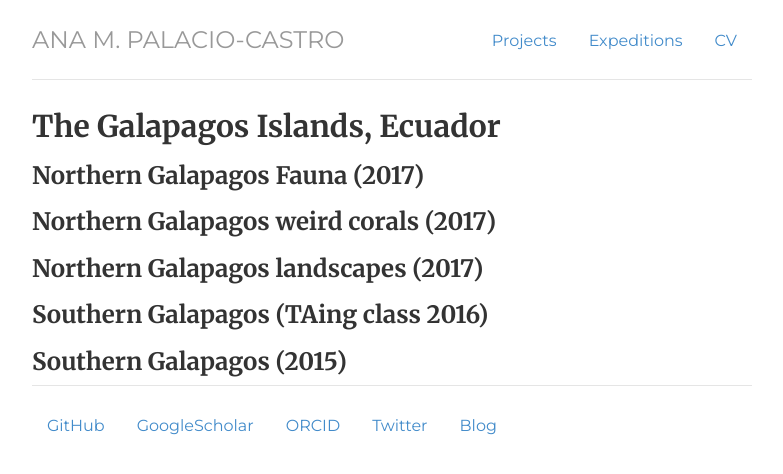
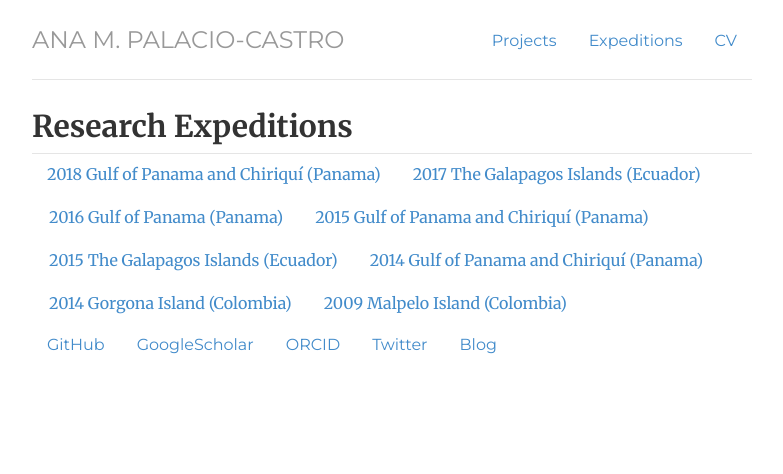
Before and after one commit to anampc/anampc_0.github.io, a Jekyll site: the page built from expeditions/index.html, in a window 1280 px wide. Shown: the top 474 px of the page, without its empty margins (248-1031 px from the left). Built offline with Jekyll 4.4.1, drawn with Linux system fonts in a browser that asks for light colours.

Commit message:
fixed links to future pictures

```diff
--- /dev/null
+++ b/expeditions/Galapagos/index.html
@@ -0,0 +1,19 @@
+---
+layout: default
+title: Galapagos
+permalink: /expeditions/Galapagos
+description: Cool pictures from The Galapagos Islands, Panama, Colombia by Ana Palacio.
+---
+
+ <h2>The Galapagos Islands, Ecuador</h2>
+
+	 <h3>Northern Galapagos Fauna (2017)</h3>
+
+	  <h3>Northern Galapagos weird corals (2017)</h3>
+
+
+	  <h3>Northern Galapagos landscapes (2017)</h3>
+
+	  <h3>Southern Galapagos (TAing class 2016)</h3>
+
+	  <h3>Southern Galapagos (2015)</h3>
--- a/expeditions/2017Galapagos/index.html
+++ b/expeditions/Gorgona/index.html
@@ -1,11 +1,11 @@
 ---
 layout: default
-title: Expeditions
-permalink: /expeditions/
+title: Gorgona Island
+permalink: /expeditions/Gorgona
 description: Cool pictures from The Galapagos Islands, Panama, Colombia by Ana Palacio.
 ---
 
- <h2>The Galapagos Islands, Ecuador</h2>
+ <h2>Gorgona Island, Colombia</h2>
 
 	 <h3>Northern Galapagos Fauna (2017)</h3>
 
--- /dev/null
+++ b/expeditions/Panama/index.html
@@ -0,0 +1,22 @@
+---
+layout: default
+title: Panama
+permalink: /expeditions/Panama
+description: Cool pictures from The Galapagos Islands, Panama, Colombia by Ana Palacio.
+---
+
+ <h2>Gulf of Chiriqui, Panama</h2>
+
+	 <h3>Northern Galapagos Fauna (2017)</h3>
+
+	  <h3>Northern Galapagos weird corals (2017)</h3>
+
+
+	  <h3>Northern Galapagos landscapes (2017)</h3>
+
+	  <h3>Southern Galapagos (TAing class 2016)</h3>
+
+	  <h3>Southern Galapagos (2015)</h3>
+
+
+<h2>Gulf of Panama, Panama</h2>
--- /dev/null
+++ b/expeditions/index.html
@@ -0,0 +1,35 @@
+---
+layout: default
+title: Expeditions
+permalink: /expeditions/
+description: Field pictures from The Galapagos, Panama and Colombia by Ana Palacio
+---
+
+
+
+<div class="expeditions">
+
+ <h2>Research Expeditions</h2>
+
+
+<nav>
+	<ul class="nav nav-pills pull-right">
+		<li class="{{ page.expeditions.2018Panama }}"><a href="/expeditions/Panama/" title="2018 Panama">2018 Gulf of Panama and Chiriquí (Panama)</a></li>
+
+		<li class="{{ page.expeditions.2017Galapagos }}"><a href="/expeditions/Galapagos/" title="2017 Galapagos">2017 The Galapagos Islands (Ecuador)</a></li>
+
+		<li class="{{ page.expeditions.2016Panama }}"><a href="/expeditions/Panama/" title="2016 Panama">2016 Gulf of Panama (Panama)</a></li>
+
+		<li class="{{ page.expeditions.2015Panama }}"><a href="/expeditions/Panama/" title="2015 Panama">2015 Gulf of Panama and Chiriquí (Panama)</a></li>
+
+		<li class="{{ page.expeditions.2015Galapagos }}"><a href="/expeditions/Galapagos/" title="2015 Galapagos">2015 The Galapagos Islands (Ecuador)</a></li>
+
+		<li class="{{ page.expeditions.2014Panama }}"><a href="/expeditions/Panama/" title="2014 Panama">2014 Gulf of Panama and Chiriquí (Panama)</a></li>
+
+		<li class="{{ page.expeditions.2014Gorgona }}"><a href="/expeditions/2014Gorgona" title="2014 Gorgona">2014 Gorgona Island (Colombia)</a></li>
+
+		<li class="{{ page.expeditions.2009Malpelo }}"><a href="/expeditions/2009Malpelo" title="2009 Malpelo">2009 Malpelo Island (Colombia)</a></li>
+
+
+	</ul>
+	</nav>
```
Also changed, not shown: expeditions/2009Malpelo.html (deleted, +0 -10 lines), expeditions/2014Gorgona.html (deleted, +0 -10 lines), expeditions/2014Panama.html (deleted, +0 -10 lines), expeditions/2015 Panama.html (deleted, +0 -10 lines), expeditions/2015Galapagos.html (deleted, +0 -10 lines), expeditions/2016Panama.html (deleted, +0 -10 lines), expeditions/2018Panama.html (deleted, +0 -10 lines), expeditions/Malpelo/index.html (added, +19 -0 lines), expeditions/expeditions.markdown (deleted, +0 -31 lines).
